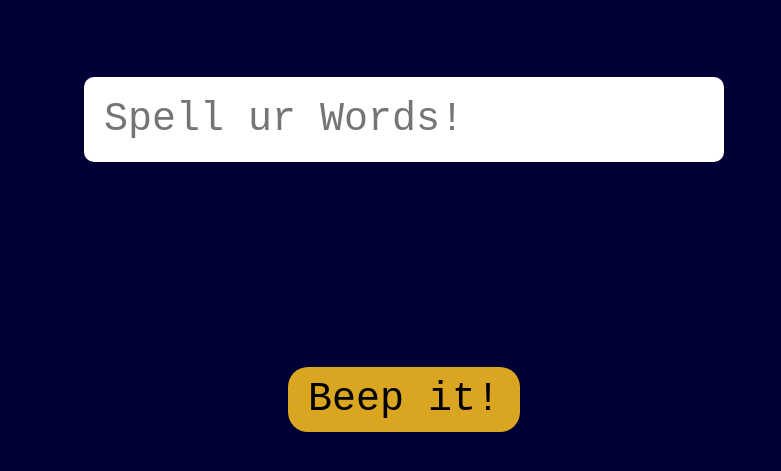
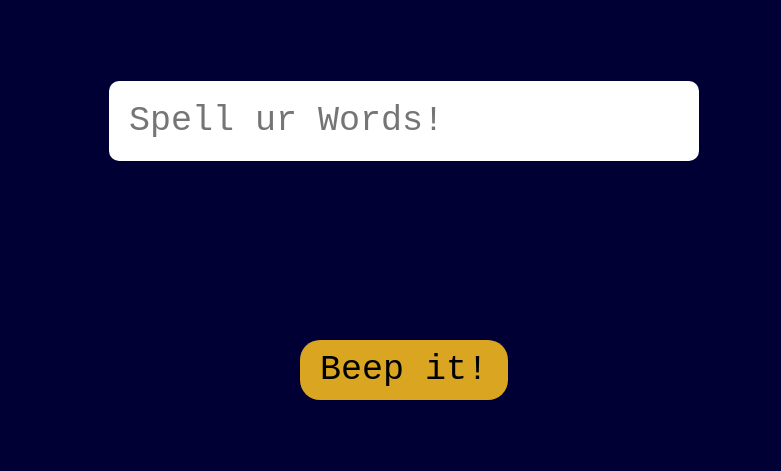
Before and after one commit to Omar-404-BlackOps/Tiny-Morse, a website: page src/index.html in a window 1280 px wide. Shown: the part 275-746 px from the top of the page, without its empty margins (236-1017 px from the left). Drawn offline with Linux system fonts and the light colour scheme.

```diff
--- a/src/index.html
+++ b/src/index.html
@@ -19,9 +19,9 @@
   }
 
   input {
-    font: 40px Monospace;
+    font: 35px Monospace;
     width: 75vw;
-    max-width: 600px;
+    max-width: 550px;
     padding: 20px;
     border: none;
     border-radius: 10px; /* Making the input corners rounded */
@@ -29,17 +29,16 @@
 
   button{
     background: GoldenRod;
-    border: none;
+    border: 0;
     border-radius: 20px; /* again .. button corners rounded */
-    font: 40px Monospace;
+    font: 35px Monospace;
     padding: 10px 20px;
-    margin-bottom: 500px; /*It isn't doing anything but I want to something, like man I am not a web dev */
     cursor: pointer;
 
   }
 
   #output{
-    min-height: 50px;
+    min-height: 20px;
     word-break: break-word;
   }
   </style>
```
Also changed, not shown: dist/index.html, dist/uri.txt.
